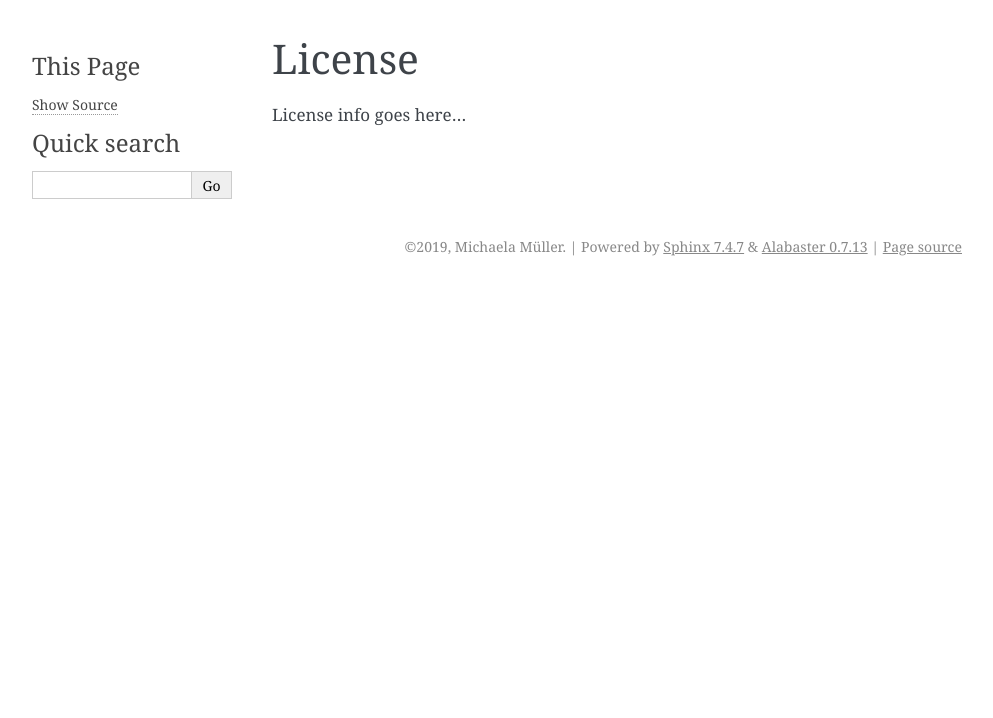
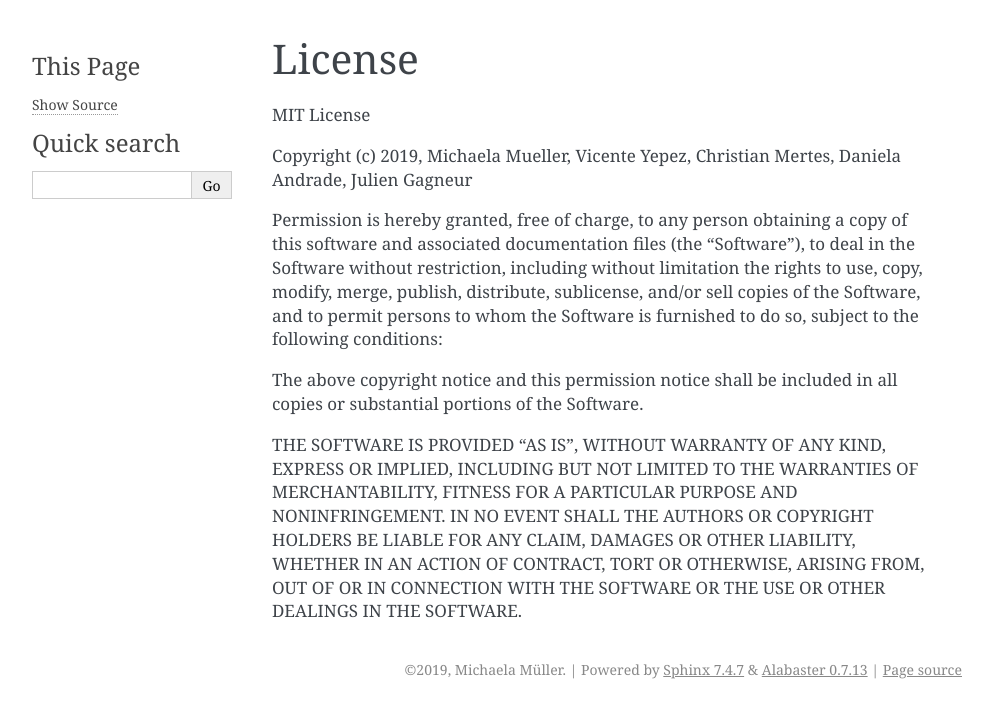
Before and after one commit to gagneurlab/drop, a Sphinx documentation site: the page built from docs/source/license.rst, in a window 1280 px wide. Shown: the top 718 px of the page, without its empty margins (148-1141 px from the left). Built offline with Sphinx 7.4.7, drawn with Linux system fonts in a browser that asks for light colours.

```diff
--- a/docs/source/index.rst
+++ b/docs/source/index.rst
@@ -8,11 +8,14 @@ DROP is ...
    :caption: Contents:
 
    installation
+   prepare
+   pipeline
    license
    help
 
 Quickstart
 -----------
+
 Install via pip
 
     pip install drop
--- a/docs/source/installation.rst
+++ b/docs/source/installation.rst
@@ -2,3 +2,6 @@ Installation
 ============
 
 Here is the `repository <https://github.com/gagneurlab/drop>`_.
+
+Dependencies
+------------
--- a/docs/source/license.rst
+++ b/docs/source/license.rst
@@ -1,4 +1,24 @@
 License
 =======
 
-License info goes here...
+MIT License
+
+Copyright (c) 2019, Michaela Mueller, Vicente Yepez, Christian Mertes, Daniela Andrade, Julien Gagneur
+
+Permission is hereby granted, free of charge, to any person obtaining a copy
+of this software and associated documentation files (the "Software"), to deal
+in the Software without restriction, including without limitation the rights
+to use, copy, modify, merge, publish, distribute, sublicense, and/or sell
+copies of the Software, and to permit persons to whom the Software is
+furnished to do so, subject to the following conditions:
+
+The above copyright notice and this permission notice shall be included in all
+copies or substantial portions of the Software.
+
+THE SOFTWARE IS PROVIDED "AS IS", WITHOUT WARRANTY OF ANY KIND, EXPRESS OR
+IMPLIED, INCLUDING BUT NOT LIMITED TO THE WARRANTIES OF MERCHANTABILITY,
+FITNESS FOR A PARTICULAR PURPOSE AND NONINFRINGEMENT. IN NO EVENT SHALL THE
+AUTHORS OR COPYRIGHT HOLDERS BE LIABLE FOR ANY CLAIM, DAMAGES OR OTHER
+LIABILITY, WHETHER IN AN ACTION OF CONTRACT, TORT OR OTHERWISE, ARISING FROM,
+OUT OF OR IN CONNECTION WITH THE SOFTWARE OR THE USE OR OTHER DEALINGS IN THE
+SOFTWARE.
--- /dev/null
+++ b/docs/source/pipeline.rst
@@ -0,0 +1,2 @@
+Executing the Pipeline
+======================
```
Also changed, not shown: docs/source/prepare.rst (added, +20 -0 lines), 1 other file.
